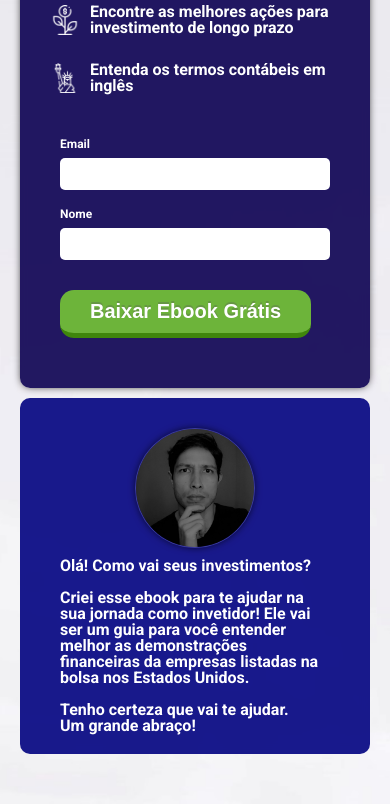
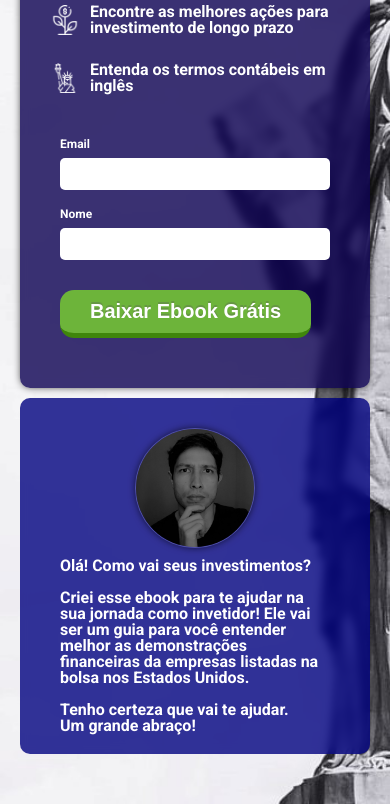
Before and after one commit to betorayashi/betorayashi.github.io, a plain HTML site: page index.html in a window 390 px wide. Shown: the part 700-1504 px from the top of the page. Drawn offline with Linux system fonts and the light colour scheme.

Commit message:
Fix layout

```diff
--- a/styles/index.css
+++ b/styles/index.css
@@ -88,7 +88,7 @@ input {
   display: flex;
   padding: 20px;
   border-top-right-radius: 50px;
-  background-color: rgba(12, 0, 82, 0.9);
+  background-color: rgba(12, 0, 82, 0.8);
 }
 
 .right-side {
@@ -105,7 +105,7 @@ input {
   display: flex;
   justify-content: center;
   align-items: center;
-  background-color: rgba(0, 2, 128, 0.9);
+  background-color: rgba(0, 2, 128, 0.8);
   margin-bottom: 20px;
   backdrop-filter: blur(4px);
   border-bottom-left-radius: 50px;
@@ -142,6 +142,9 @@ ul > li {
 }
 
 @media (max-width: 800px) {
+  body {
+    background-image: url("/images/background_small.jpg");
+  }
   .top,
   .bottom {
     padding: 20px;
```
Also changed, not shown: images/background_small.jpg (added).
